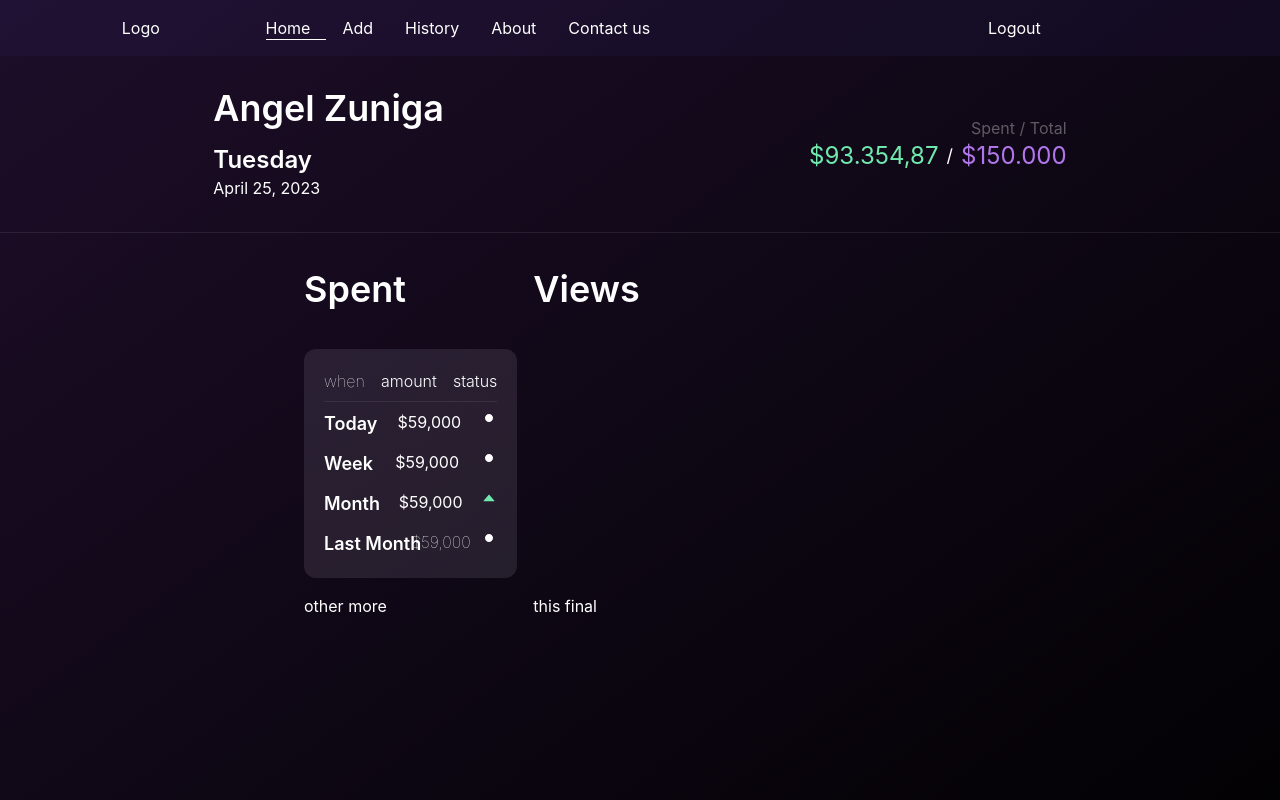
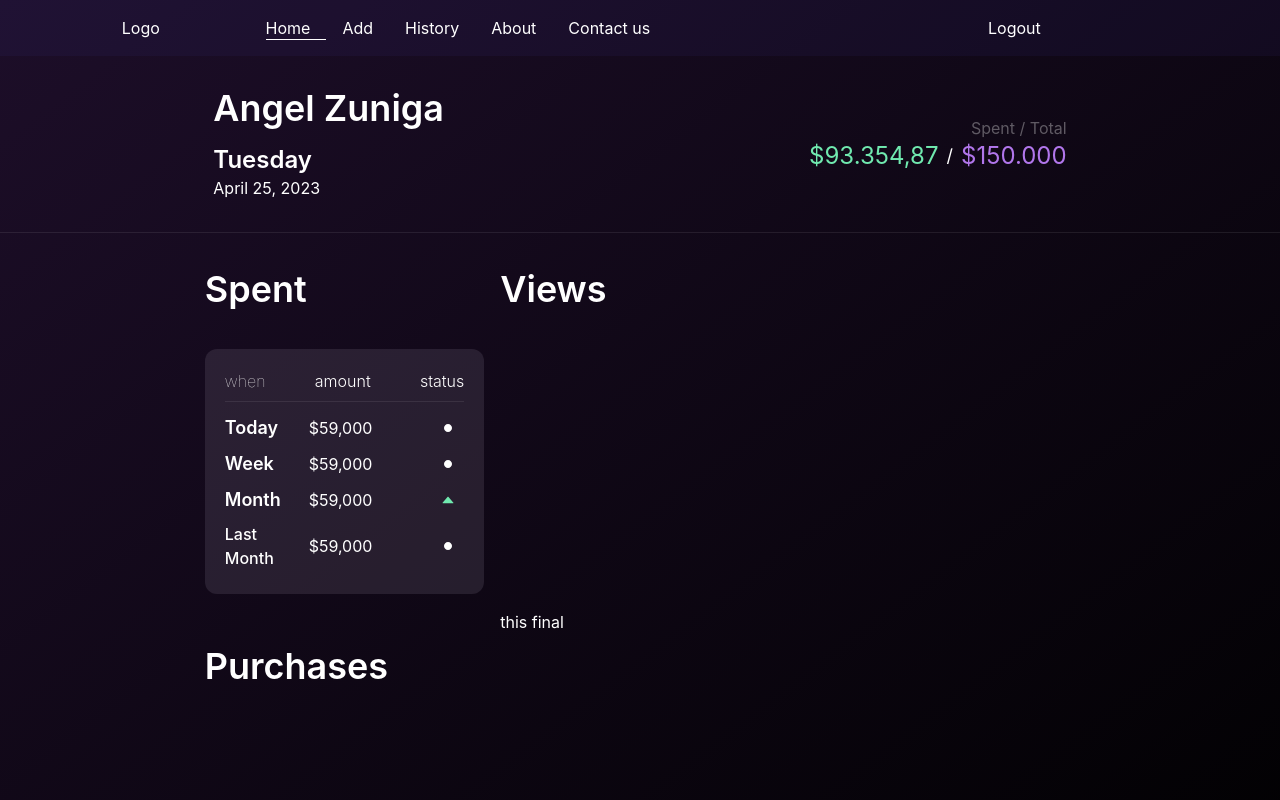
Before and after one commit to Magendev-by-Angel/Finnans, a Next.js app: page / in a window 1280 px wide. Shown: the top 800 px of the page. Built offline with nearby package versions, Linux system fonts and the light colour scheme.

Commit message:
solved spent table spacing

```diff
--- a/components/Spent.tsx
+++ b/components/Spent.tsx
@@ -4,6 +4,36 @@ import { AiFillCaretUp } from 'react-icons/ai'
 import formatter from '../util/formatter'
 interface InputProps {
 	amount: number
+}
+
+const SpentItems = ({ when, price }) => {
+	return (
+		<div className="mt-2">
+			{when.map(t => {
+				return (
+					<div key={t} className=" py-1 flex flex-row items-center">
+						<h2
+							className={
+								t === 'Last Month'
+									? 'font-medium text-md w-1/3'
+									: 'font-semibold text-lg w-1/3'
+							}
+						>
+							{t}
+						</h2>
+						<h2 className="w-1/3 text-center">{price}</h2>
+						<div className="w-1/3 flex justify-end mr-2">
+							{t === 'Month' ? (
+								<AiFillCaretUp className="text-whitegreen" />
+							) : (
+								<GoPrimitiveDot />
+							)}
+						</div>
+					</div>
+				)
+			})}
+		</div>
+	)
 }
 
 function Spent({ amount }: InputProps) {
@@ -20,51 +50,10 @@ function Spent({ amount }: InputProps) {
 						<p className="font-light">status</p>
 					</div>
 				</div>
-				<div className="flex flex-col gap-3 mt-2">
-					{times.map(t => {
-						return (
-							<div
-								key={t}
-								className="flex flex-row justify-between"
-							>
-								<h2 className=" font-semibold text-lg">{t}</h2>
-								<h2
-									className={
-										t === 'Last Month'
-											? ' ml-[-12%] font-thin'
-											: null
-									}
-								>
-									{price}
-								</h2>
-								<div>
-									{t === 'Month' ? (
-										<AiFillCaretUp className="text-whitegreen" />
-									) : (
-										<GoPrimitiveDot />
-									)}
-								</div>
-							</div>
-						)
-					})}
-				</div>
+				<SpentItems when={times} price={price} />
 			</div>
 		</section>
 	)
 }
-/*
-<tbody>
-					{times.map(t => {
-						return (
-							<tr>
-								<td className="pl-[16%] font-semibold text-lg">
-									{t}
-								</td>
-								<td>{amount}</td>
-								<td>'Icon'</td>
-							</tr>
-						)
-					})}
-				</tbody> */
 
 export default Spent
--- a/components/dashboard.tsx
+++ b/components/dashboard.tsx
@@ -24,12 +24,12 @@ const Dashboard = () => {
 
 	return (
 		<section>
-			<div className="mx-[19rem] grid grid-cols-3 grid-rows-2 gap-4">
+			<div className="grid grid-cols-3 grid-rows-2 gap-4 px-[16%]">
 				<Spend amount={59000} />
 				<h1 className="col-span-2 font font-semibold text-4xl py-9">
 					Views
 				</h1>
-				<h1>other more</h1>
+				<h1 className="font font-semibold text-4xl py-9">Purchases</h1>
 				<h1 className="col-span-2">this final</h1>
 			</div>
 		</section>
```
